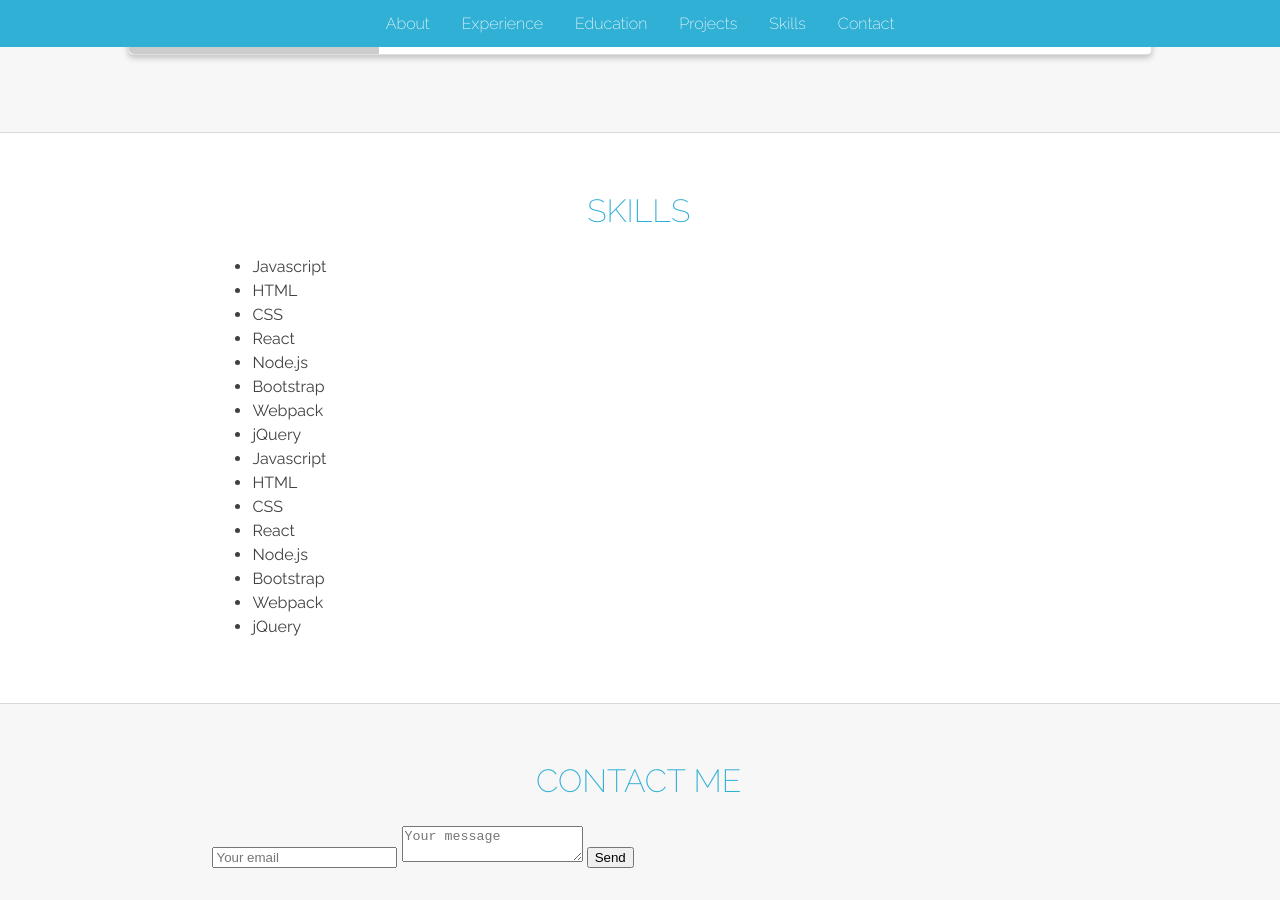
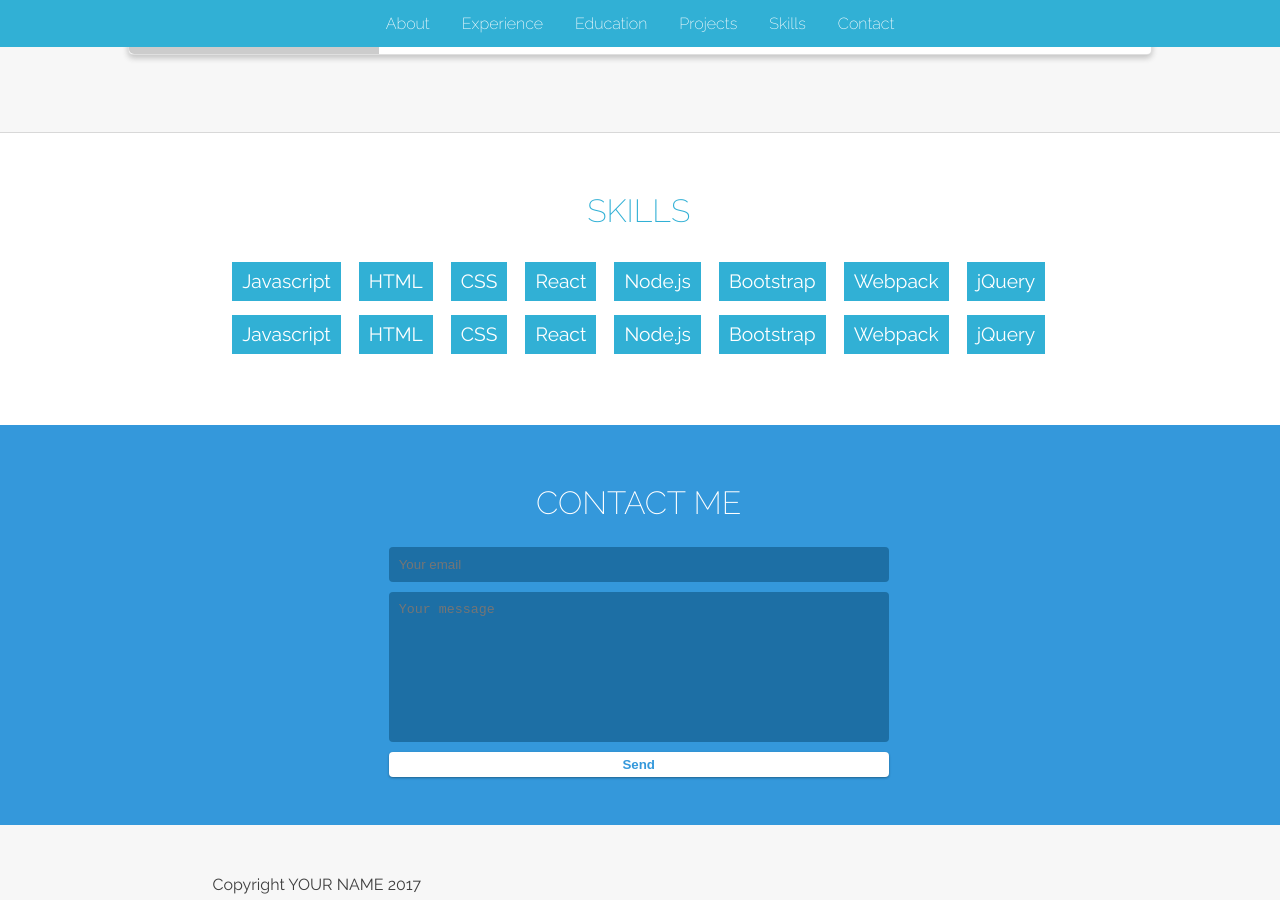
Before and after one commit to kunleAdeyinka/kunleAdeyinka.github.io, a Jekyll site: the page built from index.html, in a window 1280 px wide and 900 px high, scrolled down 4022 px. Built offline with Jekyll 4.4.1, drawn with Linux system fonts in a browser that asks for light colours; Markdown is read by kramdown in place of the engine named in the settings.

Commit message:
updated skills and contact section
added styling to the skills and contact section

```diff
--- a/css/main.css
+++ b/css/main.css
@@ -209,3 +209,67 @@
     justify-content: center;
     flex-direction: column;
 }
+
+/*SKILLS*/
+.ul-skills {
+    text-align: center;
+    padding-left: 0;
+}
+
+.li-skills {
+    display: inline-block;
+    margin: 7px;
+    padding: 5px 10px;
+    color: white;
+    background: #31b0d5;
+    list-style: none;
+    cursor: default;
+    font-size: 1.2em;
+}
+
+/*CONTACT*/
+.blue {
+    background: #3498db;
+    text-align: center;
+}
+
+.contact {
+    max-width: 500px;
+    margin: 0 auto;
+}
+
+.contact input, .contact textarea {
+    display: block;
+    width: 100%;
+    padding: 10px;
+    border-radius: 4px;
+    border: none;
+    margin-bottom: 10px;
+    background: #1d6fa5;
+    color: #fff;
+    -webkit-transition: .5s ease all;
+    transition: .5s ease all;
+}
+
+.contact textarea {
+    height: 150px;
+    resize: none;
+}
+
+.contact button {
+    display: block;
+    width: 100%;
+    background: #fff;
+    border-radius: 4px;
+    padding: 5px 10px;
+    border: none;
+    color: #3498db;
+    font-weight: 700;
+    box-shadow: 0 1px 3px rgba(0,0,0,0.12), 0 1px 2px rgba(0,0,0,0.24);
+    -webkit-transition: .5s ease all;
+    transition: .5s ease all;
+}
+
+.white-text {
+    color: white;
+}
```
